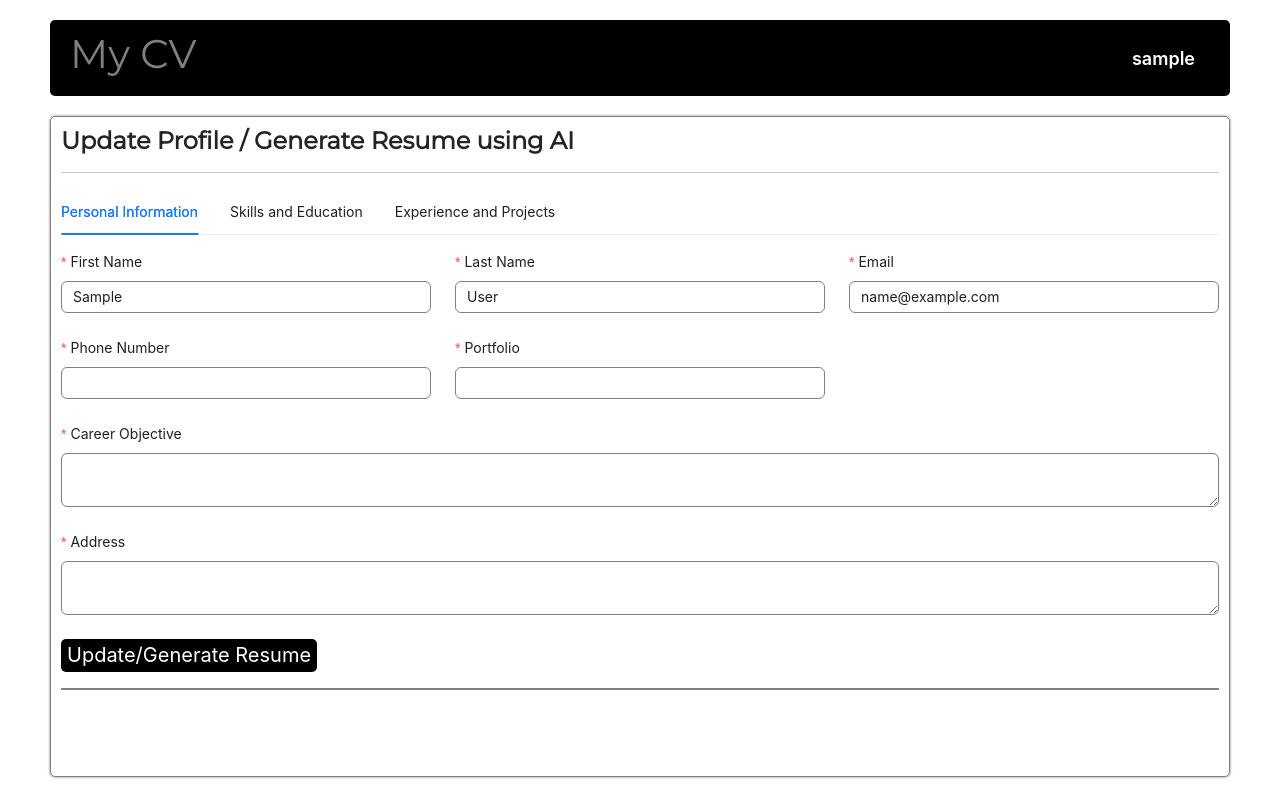
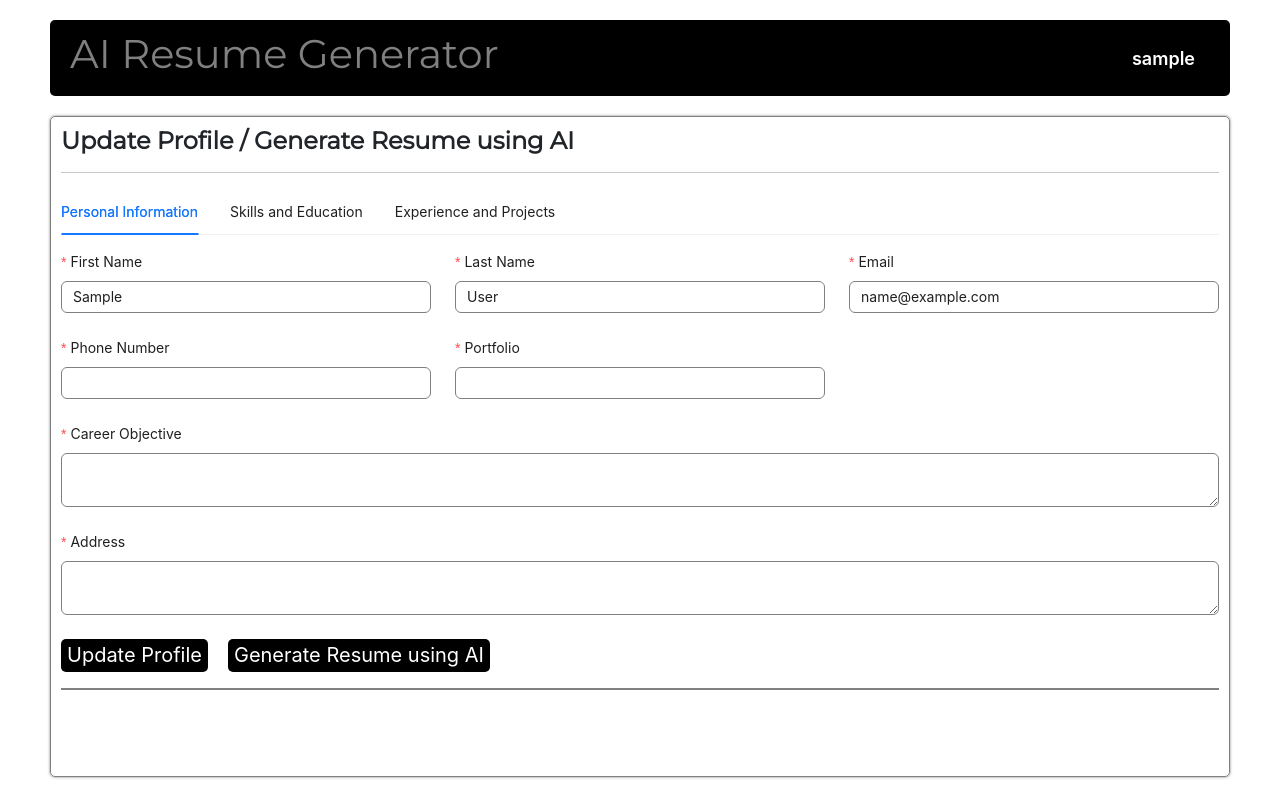
Before and after one commit to thomastepi/AI-powered-resume-builder, a React (Create React App) app in the folder client/: page /profile in a window 1280 px wide. Built offline with nearby package versions, Linux system fonts and the light colour scheme; sample sign-in values are in the browser's storage.

Commit message:
update and generate buttons separate, print/save AI generated CV

```diff
--- a/client/src/components/DefaultLayout.js
+++ b/client/src/components/DefaultLayout.js
@@ -42,7 +42,7 @@ function DefaultLayout(props) {
   return (
     <div className="layout">
       <div className="header">
-        <h1 onClick={()=>{navigate("/home")}}>My CV</h1>
+        <h1 onClick={()=>{navigate("/home")}}>AI Resume Generator</h1>
         <Dropdown
           menu={{
             items,
--- a/client/src/pages/Profile.js
+++ b/client/src/pages/Profile.js
@@ -35,6 +35,7 @@ const Profile = () => {
   const [generatedHTML, setGeneratedHTML] = useState("");
   const [isCVGenerated, setIsCVGenerated] = useState(true);
   const [alert, setAlert] = useState("");
+  const [buttonid, setButtonid] = useState("");
 
   const navigate = useNavigate();
   const componentRef = useRef();
@@ -45,8 +46,9 @@ const Profile = () => {
   const user = JSON.parse(localStorage.getItem("user"));
 
   const onFinish = async (values) => {
-    console.log(values);
+    //console.log(values);
     setLoading(true);
+    if (buttonid === "update") {
       try {
         const result = await axios.post("/api/user/update", {
           ...values,
@@ -60,7 +62,9 @@ const Profile = () => {
         message.error("Profile Update Failed");
         console.log(err);
       }
+    }
 
+    if (buttonid === "generate") {
       try {
         const user = JSON.parse(localStorage.getItem("user"));
         const {
@@ -91,7 +95,7 @@ const Profile = () => {
         setIsCVGenerated(false);
         setAlert("LOADING...please wait while the AI Robots work their magic");
         const result = await axios.post("/api/user/build", {
-        text: `generate a basic resume in HTML,and style with CSS, using these values: first name:${firstName}, last name:${lastName}, email:${email}, phone:${mobileNumber}, adddress:${address}, ${careerObjective}, skills:${skillsString}, education:${educationString}, experience:${experienceString}, projects:${projectsString}`,
+          text: `generate a basic resume in HTML,and style with CSS, using these values: first name:${firstName}, last name:${lastName}, email:${email}, phone:${mobileNumber}, adddress:${address}, objectives:${careerObjective}, skills:${skillsString}, education:${educationString}, experience:${experienceString}, projects:${projectsString}`,
         });
         setIsCVGenerated(true);
         setAlert("");
@@ -103,6 +107,7 @@ const Profile = () => {
         setLoading(false);
         message.error("Resume generation Failed");
         console.log(err);
+      }
     }
   };
 
@@ -146,8 +151,23 @@ const Profile = () => {
           <div className="update-profile">
             <Form layout="vertical" onFinish={onFinish} initialValues={user}>
               <Tabs defaultActiveKey="1" items={items} onChange={onChange} />
-              <button style={{ borderRadius: "5px" }} type="submit">
-                Update/Generate Resume
+              <button
+                onClick={() => {
+                  setButtonid("update");
+                }}
+                style={{ borderRadius: "5px" }}
+                type="submit"
+              >
+                Update Profile
+              </button>
+              <button
+                onClick={() => {
+                  setButtonid("generate");
+                }}
+                style={{ borderRadius: "5px", marginLeft: "20px" }}
+                type="submit"
+              >
+                Generate Resume using AI
               </button>
             </Form>
           </div>
@@ -155,20 +175,6 @@ const Profile = () => {
       ) : (
         ""
       )}
-
-      {/* <h4>
-        <strong>Update Profile</strong>
-      </h4>
-      <hr />
-      <div className="update-profile">
-        <Form layout="vertical" onFinish={onFinish} initialValues={user}>
-          <Tabs defaultActiveKey="1" items={items} onChange={onChange} />
-          <button style={{ borderRadius: "5px" }} type="submit">
-            Update/Generate Resume
-          </button>
-        </Form>
-      </div> */}
-
       <div className="divider mt-3"></div>
     </DefaultLayout>
   );
```
Lines whose indentation alone changed are shown as unchanged.
